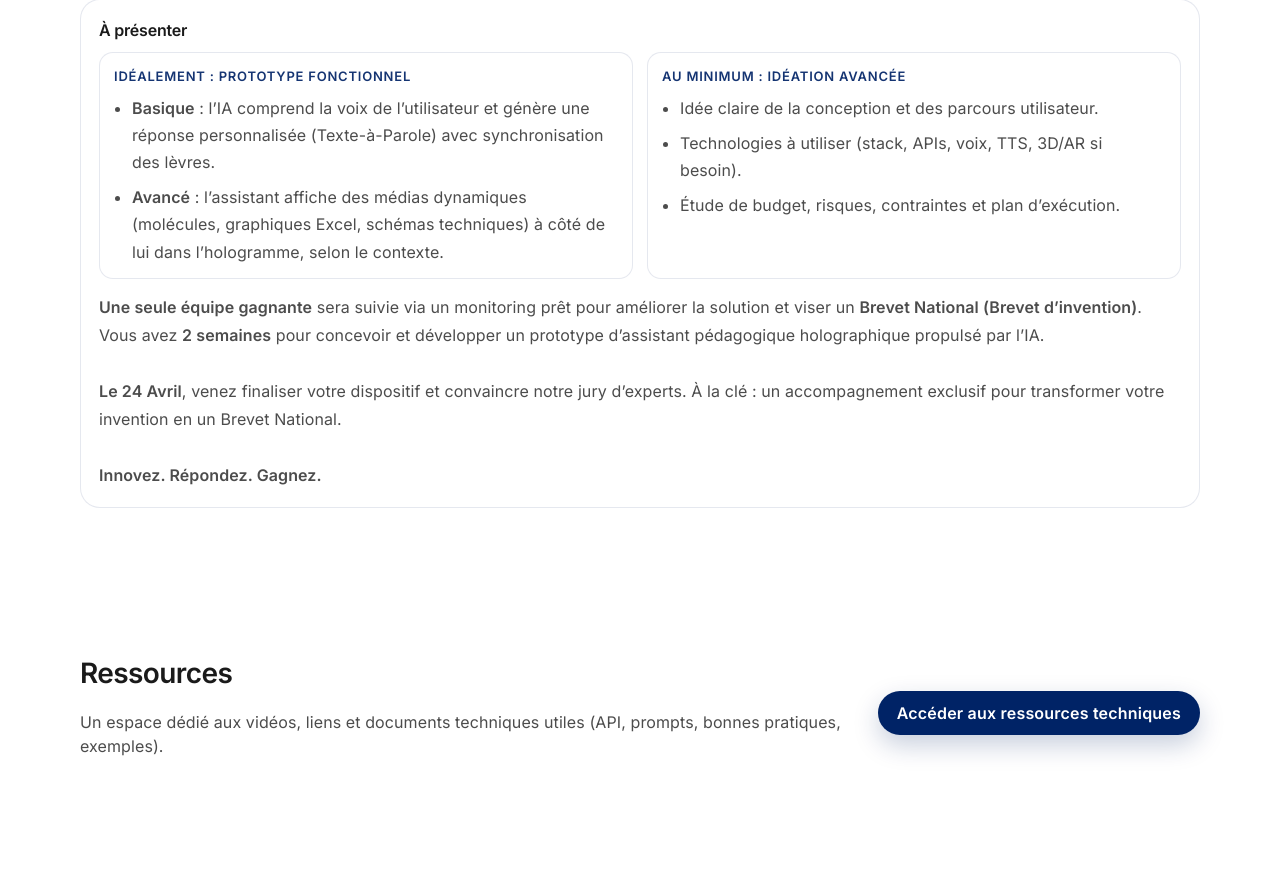
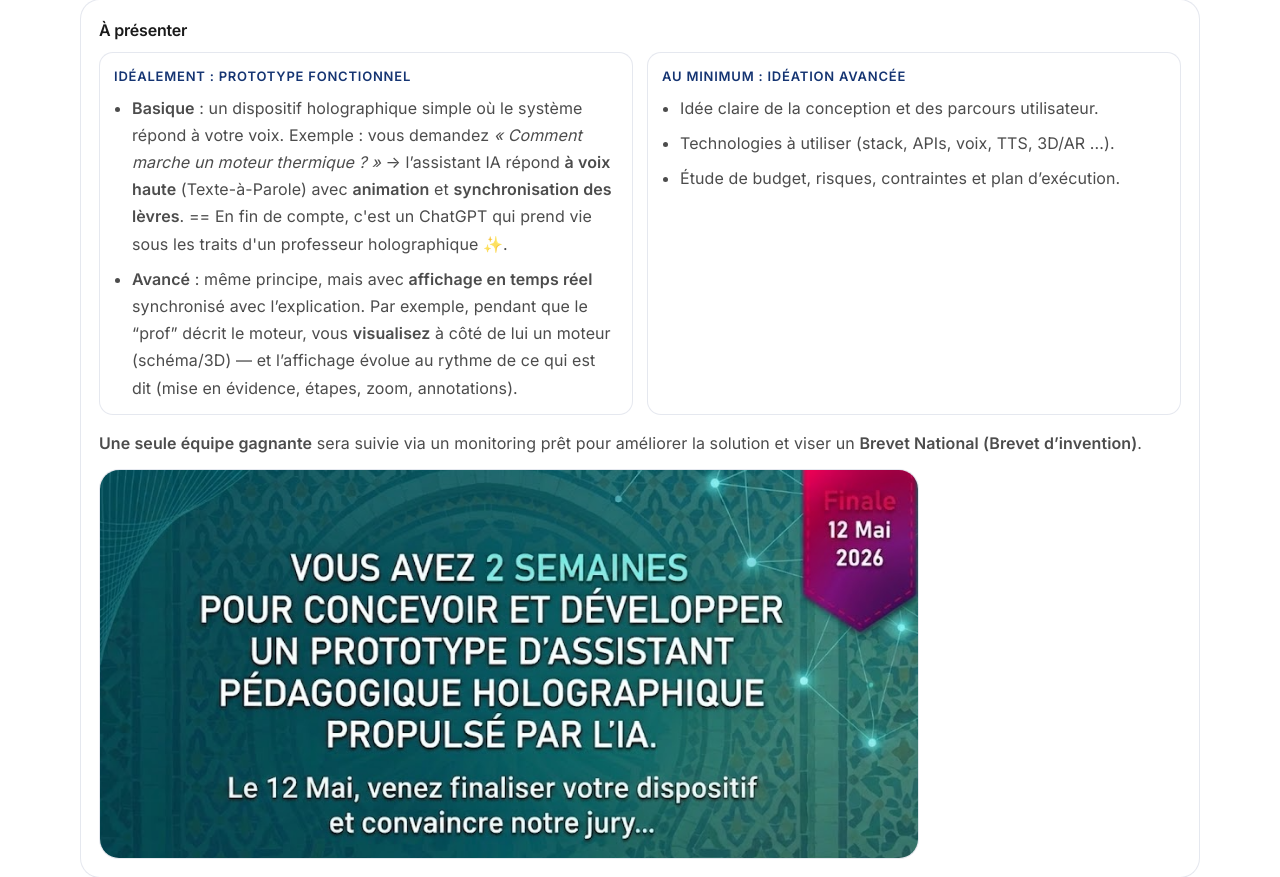
Before and after one commit to phd-benel/EIGSI-Hologram-AI-Hackathon, a React (Vite) app: page / in a window 1280 px wide. Shown: the part 1156-2033 px from the top of the page. Built offline with nearby package versions, Linux system fonts and the light colour scheme.

Commit message:
first jet

```diff
--- a/src/index.css
+++ b/src/index.css
@@ -335,6 +335,21 @@ a {
   line-height: 1.75;
 }
 
+.programNoteImageWrap {
+  display: block;
+  margin-top: 12px;
+}
+
+.programNoteImage {
+  display: block;
+  width: 100%;
+  max-width: 820px;
+  height: auto;
+  border-radius: var(--radius);
+  border: 1px solid var(--blue-border-weak);
+  background: white;
+}
+
 .split {
   display: flex;
   align-items: center;
--- a/src/pages/LandingPage.tsx
+++ b/src/pages/LandingPage.tsx
@@ -47,7 +47,7 @@ export function LandingPage() {
       <section className="section subtle">
         <div className="container">
           <div className="sectionHeader">
-            <h2 className="sectionTitle">Programme (Matinée)</h2>
+            <h2 className="sectionTitle">Programme (Matinée) - Le Mardi 12 Mai 2026</h2>
             <p className="sectionHint">09h00 → 12h30</p>
           </div>
 
@@ -85,13 +85,17 @@ export function LandingPage() {
                 <p className="programNoteLabel">Idéalement : prototype fonctionnel</p>
                 <ul className="programNoteList">
                   <li>
-                    <strong>Basique</strong> : l’IA comprend la voix de l’utilisateur et génère une
-                    réponse personnalisée (Texte-à-Parole) avec synchronisation des lèvres.
+                    <strong>Basique</strong> : un dispositif holographique simple où le système
+                    répond à votre voix. Exemple : vous demandez{' '}
+                    <em>« Comment marche un moteur thermique ? »</em> → l’assistant IA
+                    répond <strong>à voix haute</strong> (Texte-à-Parole) avec <strong>animation</strong>{' '}
+                    et <strong>synchronisation des lèvres</strong>. == En fin de compte, c'est un ChatGPT qui prend vie sous les traits d'un professeur holographique ✨.
                   </li>
                   <li>
-                    <strong>Avancé</strong> : l’assistant affiche des médias dynamiques (molécules,
-                    graphiques Excel, schémas techniques) à côté de lui dans l’hologramme, selon le
-                    contexte.
+                    <strong>Avancé</strong> : même principe, mais avec <strong>affichage en temps réel</strong>{' '}
+                    synchronisé avec l’explication. Par exemple, pendant que le “prof” décrit le moteur,
+                    vous <strong>visualisez</strong> à côté de lui un moteur (schéma/3D) — et l’affichage évolue au rythme de
+                    ce qui est dit (mise en évidence, étapes, zoom, annotations).
                   </li>
                 </ul>
               </div>
@@ -100,7 +104,7 @@ export function LandingPage() {
                 <p className="programNoteLabel">Au minimum : idéation avancée</p>
                 <ul className="programNoteList">
                   <li>Idée claire de la conception et des parcours utilisateur.</li>
-                  <li>Technologies à utiliser (stack, APIs, voix, TTS, 3D/AR si besoin).</li>
+                  <li>Technologies à utiliser (stack, APIs, voix, TTS, 3D/AR ...).</li>
                   <li>Étude de budget, risques, contraintes et plan d’exécution.</li>
                 </ul>
               </div>
@@ -109,16 +113,13 @@ export function LandingPage() {
             <p className="programNoteBottom">
               <strong>Une seule équipe gagnante</strong> sera suivie via un monitoring prêt pour
               améliorer la solution et viser un <strong>Brevet National (Brevet d’invention)</strong>.
-              Vous avez <strong>2 semaines</strong> pour concevoir et développer un prototype
-              d’assistant pédagogique holographique propulsé par l’IA.
-              <br />
-              <br />
-              <strong>Le 24 Avril</strong>, venez finaliser votre dispositif et convaincre notre jury
-              d’experts. À la clé : un accompagnement exclusif pour transformer votre invention en un
-              Brevet National.
-              <br />
-              <br />
-              <strong>Innovez. Répondez. Gagnez.</strong>
+              <span className="programNoteImageWrap">
+                <img
+                  className="programNoteImage"
+                  src="/Figures/Image2.png"
+                  alt="Informations clés : 2 semaines, finalisation le 24 Avril, jury et brevet"
+                />
+              </span>
             </p>
           </div>
         </div>
```
Also changed, not shown: Figures/Image2.png (added).
